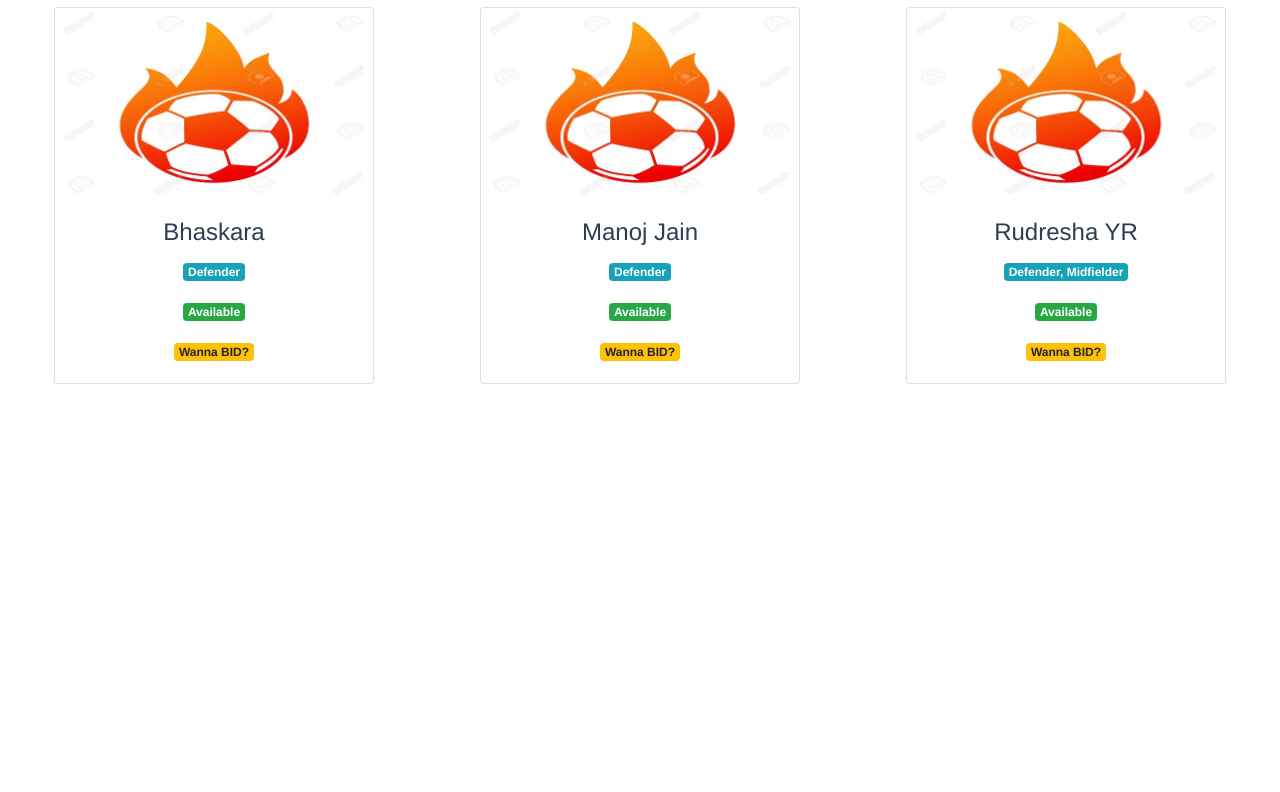
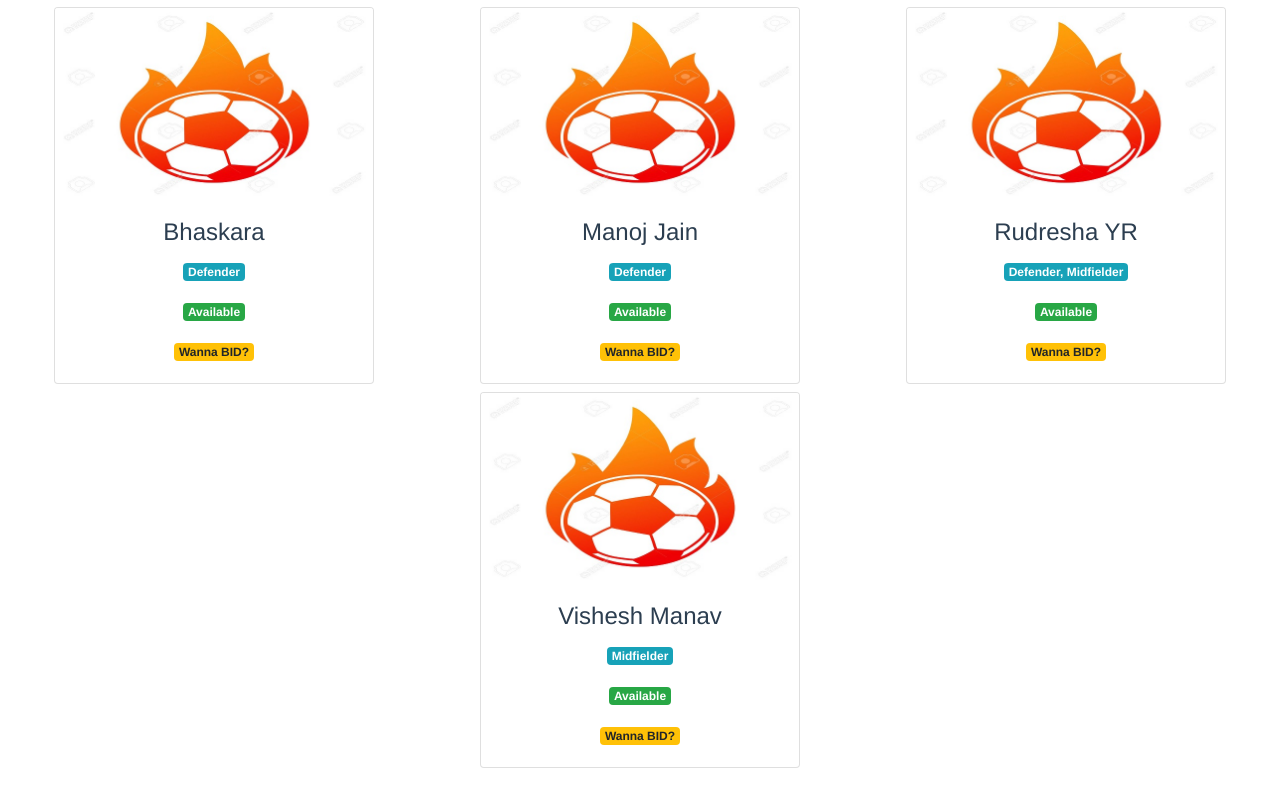
Before and after one commit to AndysWork/Football_Tournament, a Vue app: page /tournament/bidding in a window 1280 px wide. Shown: the part 1261-2053 px from the top of the page. Before the commit the page ends 1669 px from the top, so only its background shows below. Built offline with nearby package versions, Linux system fonts and the light colour scheme.

Commit message:
New Player

```diff
--- a/src/components/Bidding.vue
+++ b/src/components/Bidding.vue
@@ -127,6 +127,13 @@ export default {
           position: "Defender, Midfielder",
           isAvailable: true,
           currentTeam: ""
+        },
+        {
+          name: "Vishesh Manav",
+          email: "vishesh.manav@rockwellcollins.com",
+          position: "Midfielder",
+          isAvailable: true,
+          currentTeam: ""
         }
       ]
     };
```
